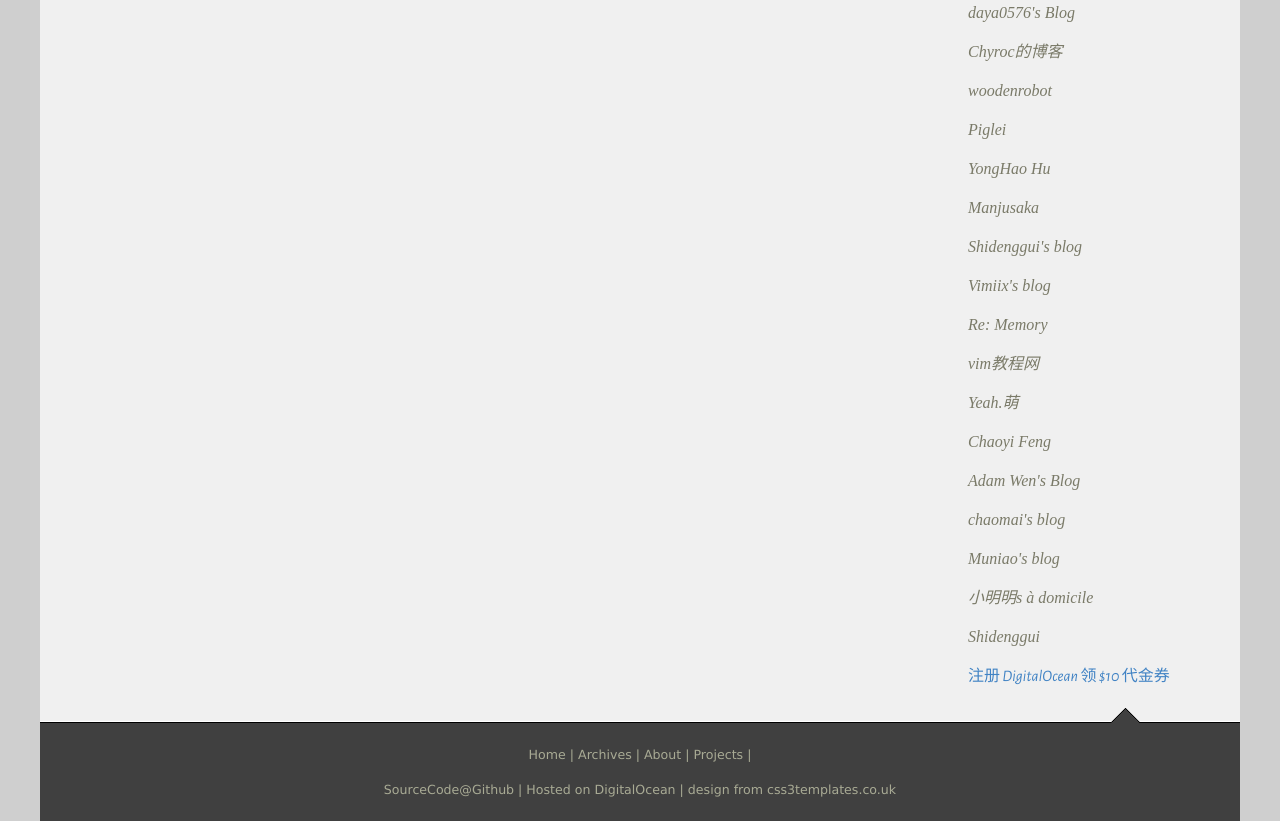
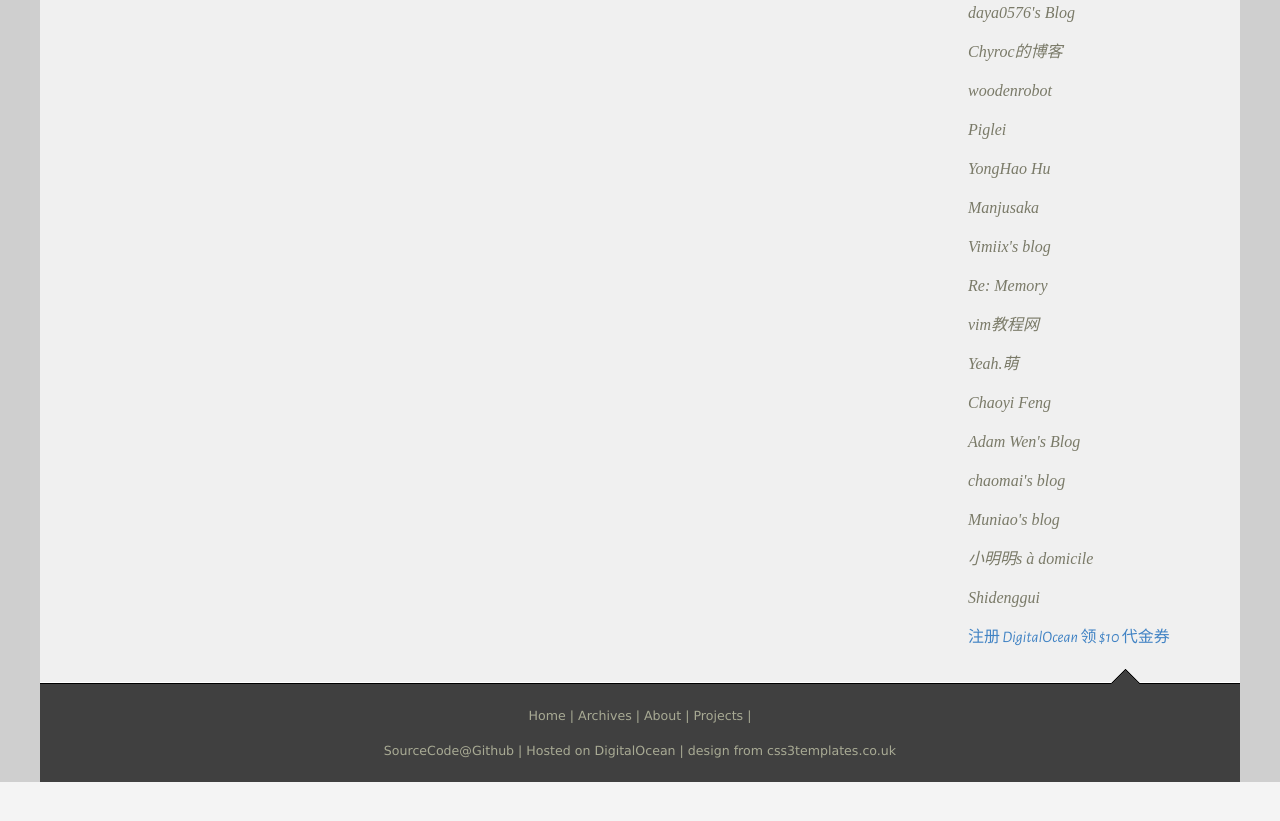
Before and after one commit to laike9m/My_Blog, a Django app: page /blog/ in a window 1280 px wide. Shown: the part 1080-1901 px from the top of the page. After the commit the page ends 1862 px from the top, so only its background shows below. Run offline with Django 3.2, Linux system fonts and the light colour scheme; data that the repository does not hold is empty; some libraries are stand-ins or nearby versions; some web fonts are replaced.

Commit message:
Update blog_base.html

```diff
--- a/css3two_blog/templates/css3two_blog/blog_base.html
+++ b/css3two_blog/templates/css3two_blog/blog_base.html
@@ -193,10 +193,6 @@
                  class="blogroll">Manjusaka</a>
             </p>
             <p>
-              <a href="https://github.com/shidenggui/blog/issues" target="_blank"
-                 class="blogroll">Shidenggui's blog</a>
-            </p>
-            <p>
               <a href="https://www.vimiix.com" target="_blank"
                  class="blogroll">Vimiix's blog</a>
             </p>
```
